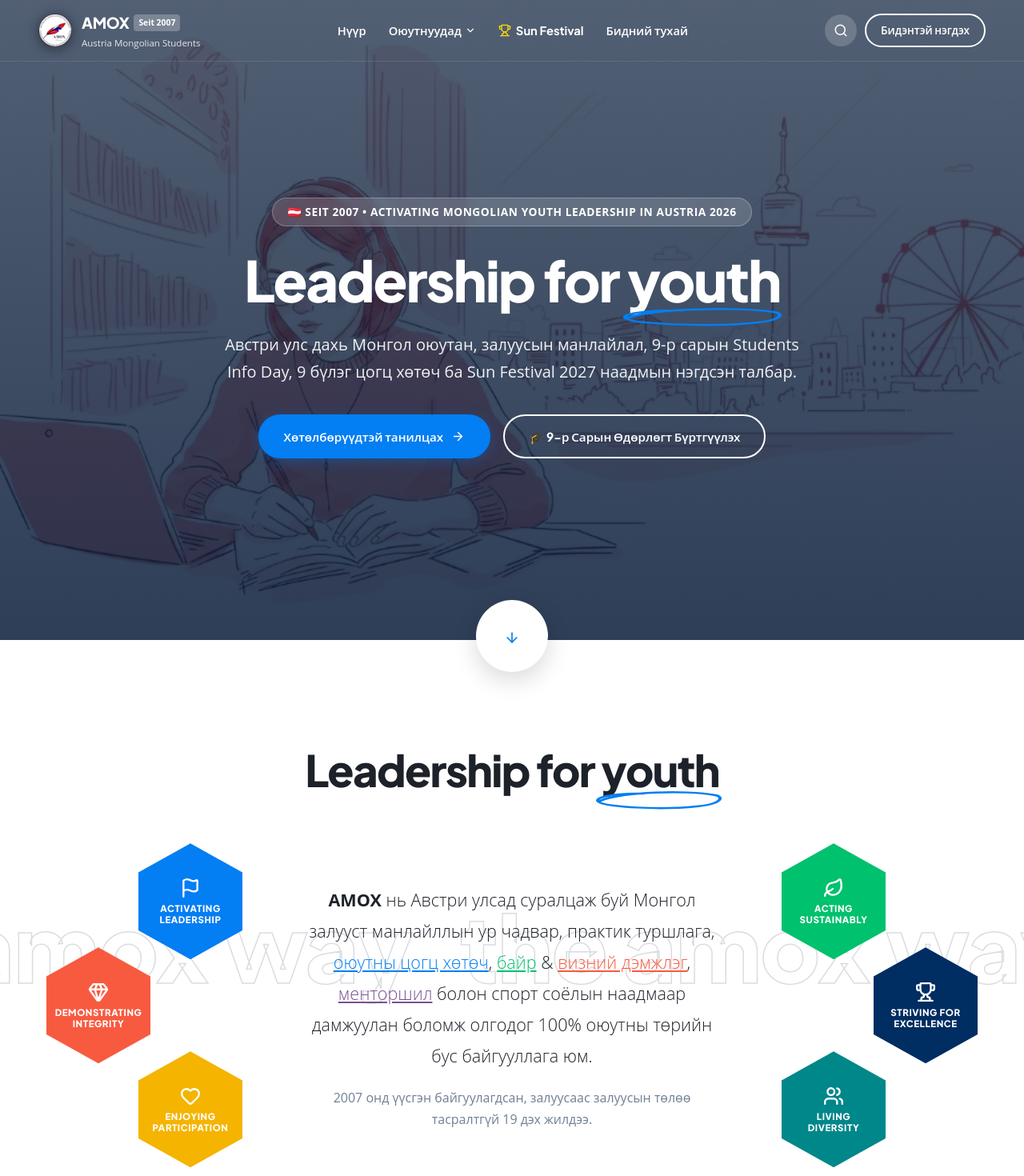
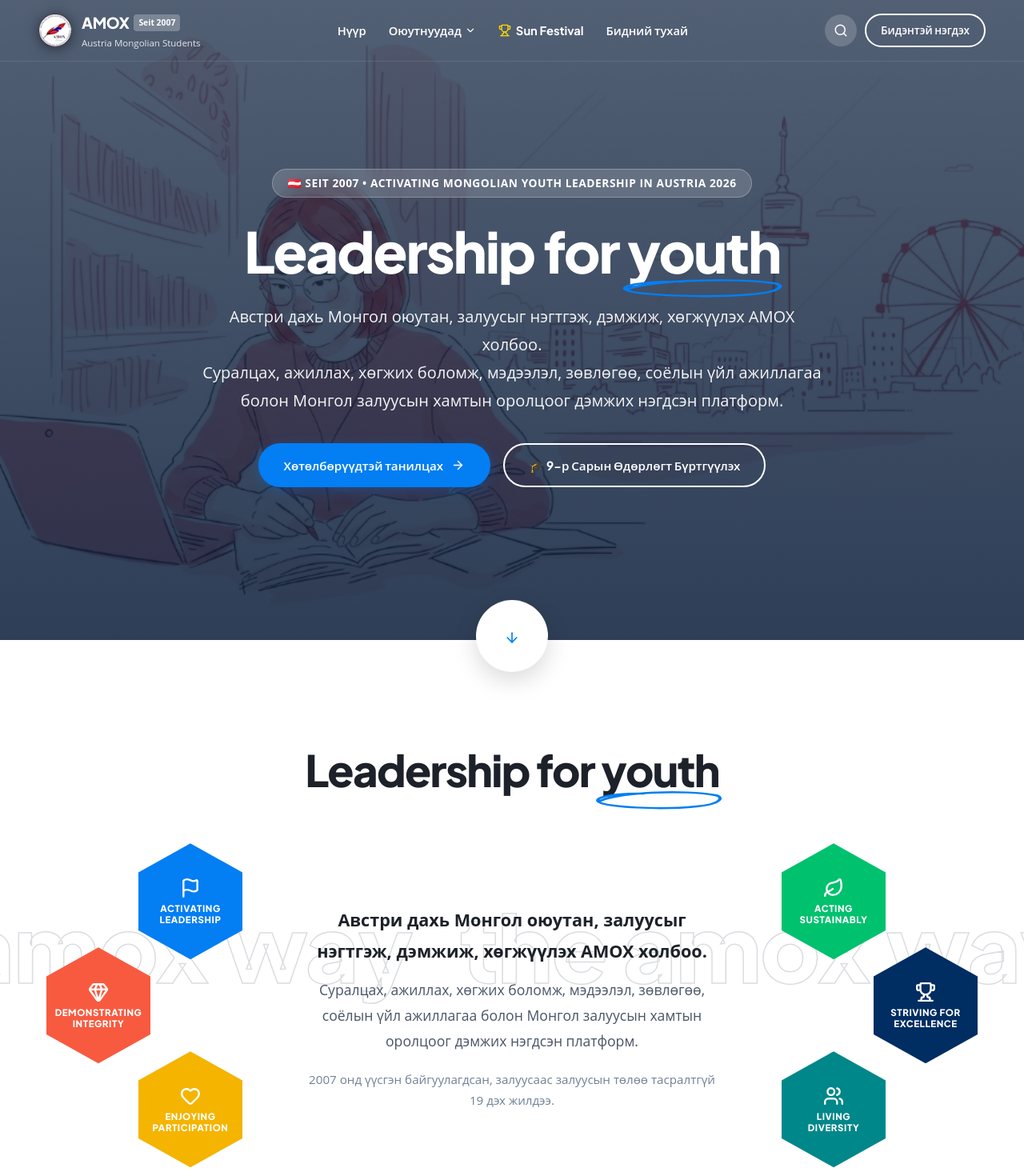
Before and after one commit to bkoenig-coder/amox, a React (Vite) app: page / in a window 1280 px wide. Shown: the top 1470 px of the page at 80% size. Built offline with nearby package versions, Linux system fonts and the light colour scheme.

Commit message:
Update homepage description and manifesto with official AMOX mission statement

```diff
--- a/index.html
+++ b/index.html
@@ -4,7 +4,7 @@
   <meta charset="UTF-8" />
   <meta name="viewport" content="width=device-width, initial-scale=1.0" />
   <title>AMOX - Австри дахь Монголын Оюутны Холбоо | Youth Leadership Seit 2007</title>
-  <meta name="description" content="Австри дахь Монголын Оюутны Холбоо (AMOX Seit 2007) — Австри дахь Монгол оюутан залуусын манлайлал, AMOX Sun Festival наадам, 9 бүлэг гарын авлага, дотуур байр хайгч, MA35 виз & менторшил." />
+  <meta name="description" content="Австри дахь Монгол оюутан, залуусыг нэгтгэж, дэмжиж, хөгжүүлэх AMOX холбоо. Суралцах, ажиллах, хөгжих боломж, мэдээлэл, зөвлөгөө, соёлын үйл ажиллагаа болон Монгол залуусын хамтын оролцоог дэмжих нэгдсэн платформ." />
   <link rel="icon" type="image/png" href="/assets/logo.png" />
 
   <!-- Google Fonts: Plus Jakarta Sans & Inter -->
--- a/src/pages/HomePage.tsx
+++ b/src/pages/HomePage.tsx
@@ -111,14 +111,16 @@
             <p
               style={{
                 fontSize: 'clamp(1.05rem, 2vw, 1.25rem)',
-                color: 'rgba(255, 255, 255, 0.92)',
-                lineHeight: 1.7,
-                maxWidth: 720,
+                color: 'rgba(255, 255, 255, 0.94)',
+                lineHeight: 1.75,
+                maxWidth: 780,
                 margin: '0 auto 36px',
                 fontWeight: 400
               }}
             >
-              Австри улс дахь Монгол оюутан, залуусын манлайлал, 9-р сарын Students Info Day, 9 бүлэг цогц хөтөч ба Sun Festival 2027 наадмын нэгдсэн талбар.
+              Австри дахь Монгол оюутан, залуусыг нэгтгэж, дэмжиж, хөгжүүлэх AMOX холбоо.
+              <br />
+              Суралцах, ажиллах, хөгжих боломж, мэдээлэл, зөвлөгөө, соёлын үйл ажиллагаа болон Монгол залуусын хамтын оролцоог дэмжих нэгдсэн платформ.
             </p>
 
             <div
@@ -213,23 +215,30 @@
             </div>
 
             {/* Center High-Elegance Manifesto */}
-            <div style={{ textAlign: 'center', padding: '0 20px', maxWidth: 620, margin: '0 auto' }}>
+            <div style={{ textAlign: 'center', padding: '0 20px', maxWidth: 680, margin: '0 auto' }}>
               <p
                 style={{
-                  fontSize: 'clamp(1.1rem, 2vw, 1.35rem)',
+                  fontSize: 'clamp(1.12rem, 2.2vw, 1.35rem)',
                   lineHeight: 1.8,
                   color: 'var(--text-main)',
-                  fontWeight: 300,
+                  fontWeight: 700,
+                  marginBottom: 14
+                }}
+              >
+                Австри дахь Монгол оюутан, залуусыг нэгтгэж, дэмжиж, хөгжүүлэх AMOX холбоо.
+              </p>
+              <p
+                style={{
+                  fontSize: 'clamp(0.98rem, 1.8vw, 1.1rem)',
+                  lineHeight: 1.8,
+                  color: 'var(--text-sub)',
+                  fontWeight: 400,
                   marginBottom: 20
                 }}
               >
-                <strong>AMOX</strong> нь Австри улсад суралцаж буй Монгол залууст манлайллын ур чадвар, практик туршлага,{' '}
-                <Link to="/guide" style={{ color: 'var(--aiesec-blue)', textDecoration: 'underline' }}>оюутны цогц хөтөч</Link>,{' '}
-                <Link to="/housing" style={{ color: 'var(--aiesec-teal)', textDecoration: 'underline' }}>байр</Link> &amp;{' '}
-                <Link to="/visa-insurance" style={{ color: 'var(--aiesec-orange)', textDecoration: 'underline' }}>визний дэмжлэг</Link>,{' '}
-                <Link to="/about#mentor" style={{ color: 'var(--aiesec-purple)', textDecoration: 'underline' }}>менторшил</Link> болон спорт соёлын наадмаар дамжуулан боломж олгодог 100% оюутны төрийн бус байгууллага юм.
+                Суралцах, ажиллах, хөгжих боломж, мэдээлэл, зөвлөгөө, соёлын үйл ажиллагаа болон Монгол залуусын хамтын оролцоог дэмжих нэгдсэн платформ.
               </p>
-              <p style={{ fontSize: '1rem', color: 'var(--text-muted)' }}>
+              <p style={{ fontSize: '0.95rem', color: 'var(--text-muted)' }}>
                 2007 онд үүсгэн байгуулагдсан, залуусаас залуусын төлөө тасралтгүй 19 дэх жилдээ.
               </p>
             </div>
```
